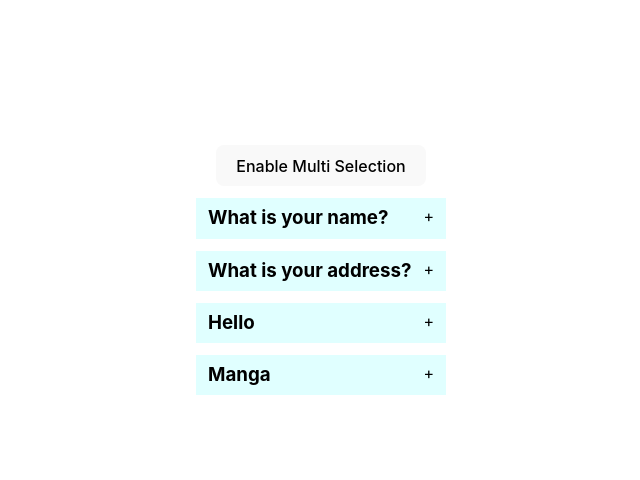
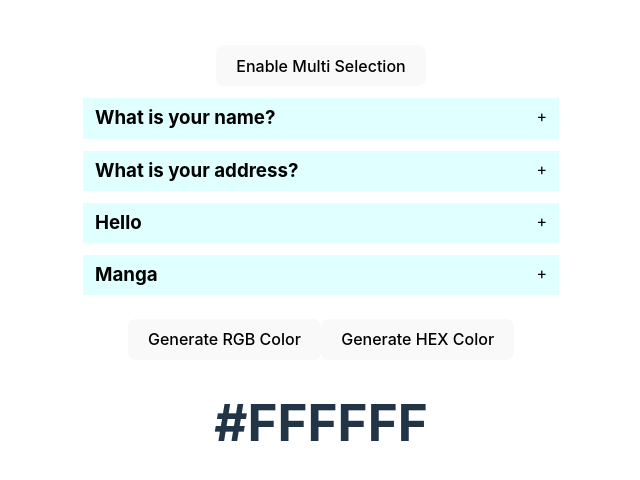
Before and after one commit to LuzMurilo/tutorial-project-react, a React (Vite) app: page / in a window 1280 px wide. Shown: the part 118-598 px from the top of the page, without its empty margins (319-959 px from the left). Built offline with nearby package versions, Linux system fonts and the light colour scheme.

Commit message:
random color generator, RGB or HEX

```diff
--- a/src/App.tsx
+++ b/src/App.tsx
@@ -1,11 +1,13 @@
 import './App.css'
 import Accordion from './components/accordion'
+import RandomColor from './components/random-color'
 
 function App() {
 
   return (
     <>
       <Accordion />
+      <RandomColor/>
     </>
   )
 }
--- /dev/null
+++ b/src/components/random-color/index.tsx
@@ -0,0 +1,43 @@
+import { useState } from "react"
+
+const RandomColor = () => {
+    const [color, setColor] = useState("#FFFFFF");
+
+    const HandleGenerateColor = (type: string) => {
+        const typeL = type.toLowerCase();
+        if (typeL == "rgb")
+        {
+            const red = Math.round(Math.random()*255);
+            const green = Math.round(Math.random()*255);
+            const blue = Math.round(Math.random()*255);
+            let rgb = "rgb("+red+","+green+","+blue+")";
+            setColor(rgb);
+            return;
+        }
+
+        const hexChars = ["0", "1", "2", "3", "4", "5", "6", "7", "8", "9", "A", "B", "C", "D", "E", "F"];
+        let hex: string = "#"
+        for (let i = 0; i < 6 ; i++)
+        {
+            hex += hexChars[Math.round(Math.random()*(hexChars.length-1))];
+        }
+        setColor(hex);
+        return;
+    }
+    return (
+        <div style={
+            {
+                width: "500px",
+                minHeight: "200px",
+                backgroundColor: color,
+                justifyContent: "space-around"
+            }
+        }>
+            <button onClick={() => HandleGenerateColor("rgb")}>Generate RGB Color</button>
+            <button onClick={() => HandleGenerateColor("hex")}>Generate HEX Color</button>
+            <h1>{color}</h1>
+        </div>
+    )
+}
+
+export default RandomColor
```
